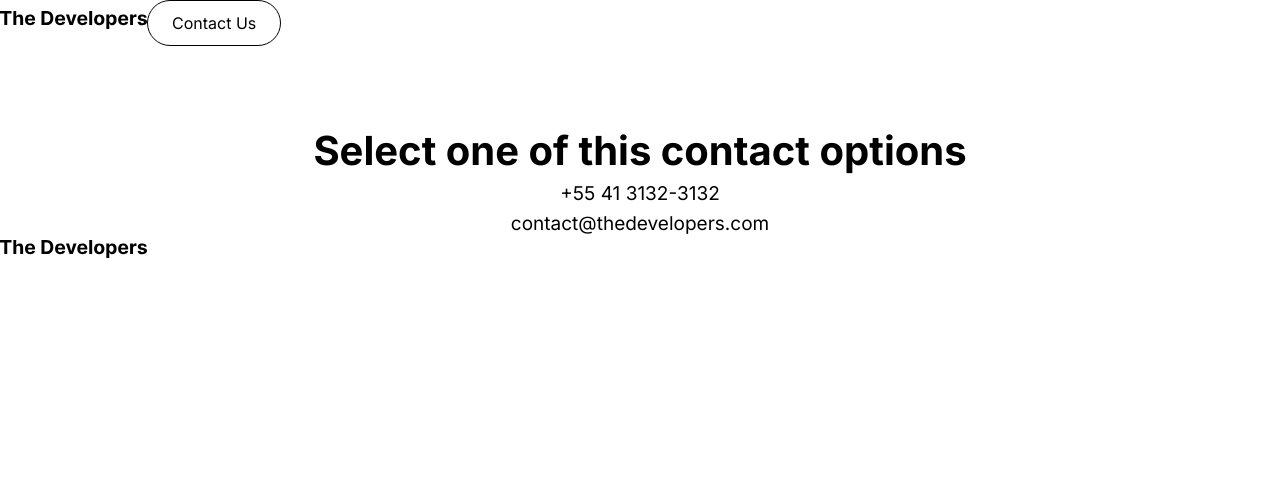
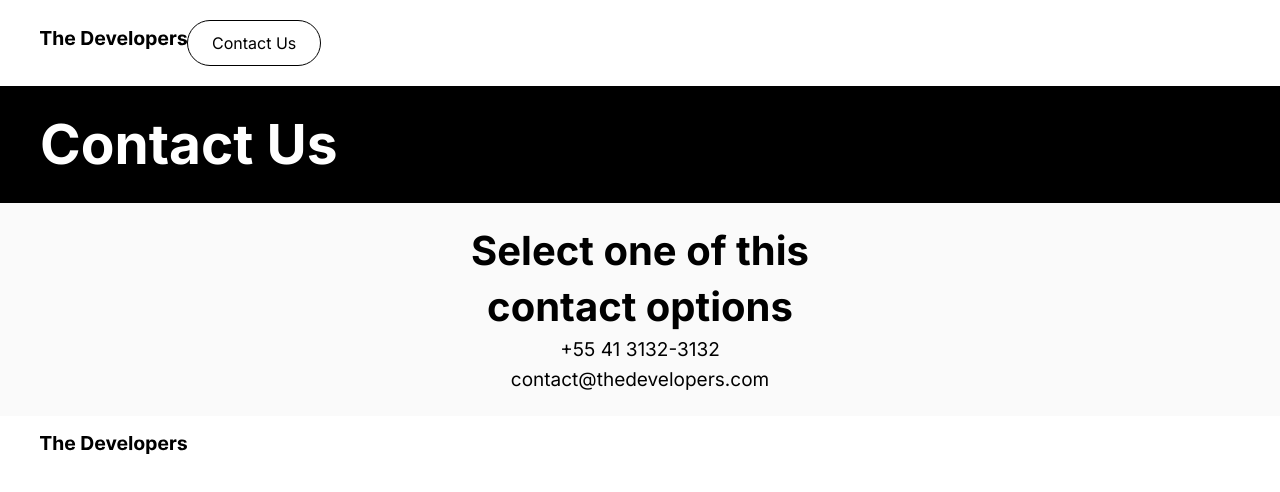
Before and after one commit to Gabriel-Zarpellon/the-developers-Gabriel-Zarpellon, an Angular app in the folder angular-site/: page /contato in a window 1280 px wide. Shown: the top 492 px of the page. Built offline with nearby package versions, Linux system fonts and the light colour scheme.

Commit message:
style: add grid styles to section

```diff
--- a/angular-site/src/app/components/footer/footer.component.html
+++ b/angular-site/src/app/components/footer/footer.component.html
@@ -1,3 +1,5 @@
 <footer>
-  <img src="assets/logo.svg" alt="The Developers Logo" />
+  <div class="container">
+    <img src="assets/logo.svg" alt="The Developers Logo" />
+  </div>
 </footer>
--- a/angular-site/src/app/components/header/header.component.html
+++ b/angular-site/src/app/components/header/header.component.html
@@ -1,6 +1,8 @@
 <header>
-  <a routerLink="/">
-    <img src="assets/logo.svg" alt="The Developers Logo" />
-  </a>
-  <a class="btn outline sm" routerLink="/contato">Contact Us</a>
+  <div class="container">
+    <a routerLink="/">
+      <img src="assets/logo.svg" alt="The Developers Logo" />
+    </a>
+    <a class="btn outline sm" routerLink="/contato">Contact Us</a>
+  </div>
 </header>
--- a/angular-site/src/app/components/sections/contactsection/contactsection.component.html
+++ b/angular-site/src/app/components/sections/contactsection/contactsection.component.html
@@ -1,5 +1,5 @@
-<section>
-  <div>
+<section class="section-gray">
+  <div class="container small">
     <h2 class="title two center">Select one of this contact options</h2>
     <p class="paragraph center">+55 41 3132-3132</p>
     <p class="paragraph center">contact&#64;thedevelopers.com</p>
--- a/angular-site/src/app/components/sections/ctasection/ctasection.component.html
+++ b/angular-site/src/app/components/sections/ctasection/ctasection.component.html
@@ -1,5 +1,5 @@
-<section>
-  <div>
+<section class="section-blue">
+  <div class="container small">
     <h2 class="title one white center">Find the best developers</h2>
     <p class="paragraph white center">
       Lorem ipsum dolor sit amet, consectetur adipiscing elit. Nam libero massa,
--- a/angular-site/src/app/components/sections/developerssection/developerssection.component.html
+++ b/angular-site/src/app/components/sections/developerssection/developerssection.component.html
@@ -1,5 +1,5 @@
-<section>
-  <div>
+<section class="section-white">
+  <div class="container">
     <ul>
       <app-developercard
         *ngFor="let developer of developerList"
--- a/angular-site/src/app/components/sections/herosection/herosection.component.html
+++ b/angular-site/src/app/components/sections/herosection/herosection.component.html
@@ -1,5 +1,5 @@
-<section>
-  <div>
+<section class="section-white">
+  <div class="container small">
     <span class="title three blue center">Website</span>
     <h1 class="title one center">The Developers</h1>
     <p class="paragraph center">
--- a/angular-site/src/app/components/sections/titlesection/titlesection.component.html
+++ b/angular-site/src/app/components/sections/titlesection/titlesection.component.html
@@ -1,5 +1,5 @@
-<section>
-  <div>
+<section class="section-black">
+  <div class="container">
     <h1 class="title one white">{{ title }}</h1>
   </div>
 </section>
```
